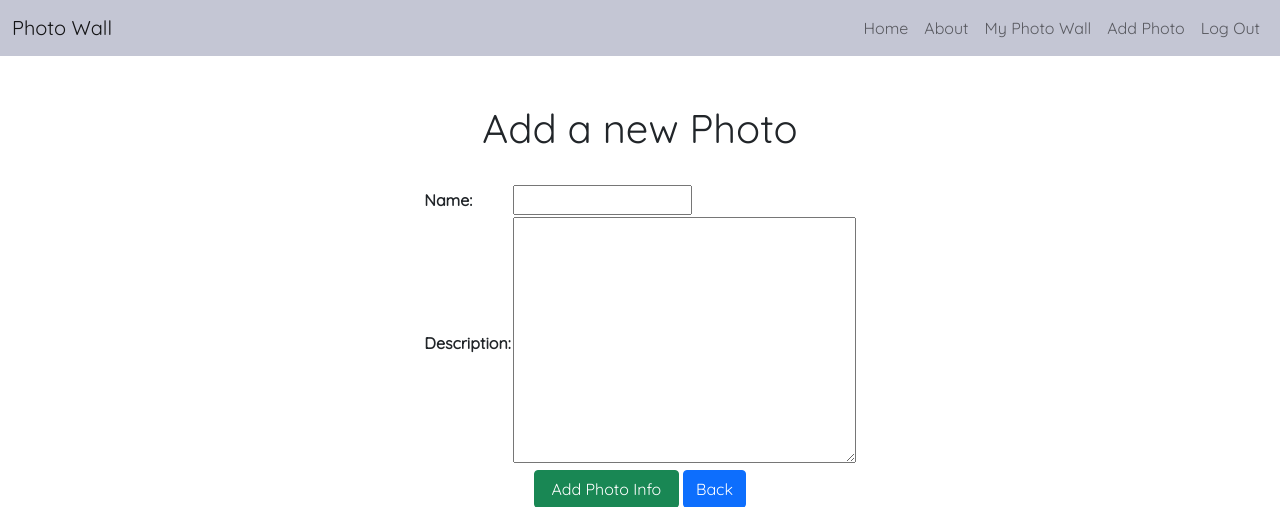
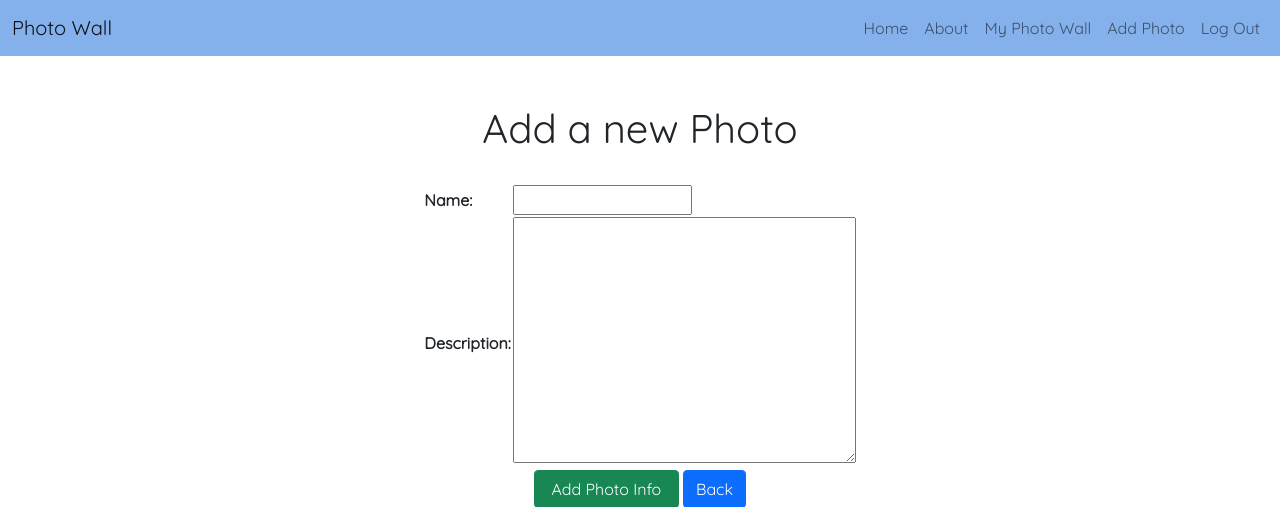
Before and after one commit to mint85/photo-wall, a Django app: page /photos/create/ in a window 1280 px wide. Shown: the top 507 px of the page. Run offline with Django 4.2, Linux system fonts and the light colour scheme; the visitor is signed in with stand-in values (Sample User, id 1); some libraries are stand-ins or nearby versions.

Commit message:
changes navbar background color. adds back to photo wall button to details.html

```diff
--- a/main_app/static/css/style.css
+++ b/main_app/static/css/style.css
@@ -7,7 +7,10 @@
 
 
 .navbar-custom {
-    background-color: #c4c6d4;
+    /* background-color: #c4c6d4; */
+    /* background-color: #47bcff; */
+    background-color: #84b1eb;
+
 }
 
 #linkedin-link {
--- a/main_app/templates/photos/detail.html
+++ b/main_app/templates/photos/detail.html
@@ -28,6 +28,8 @@
                     </p>
                     <a href="{% url 'photos_update' photo.id %}" class="btn btn-primary">Edit</a>
                     <a href="{% url 'photos_delete' photo.id %}" class="btn btn-danger">Delete</a>
+                    <a href="{% url 'photos_index' %}" class="btn btn-secondary">Back to Photo Wall</a>
+
                 </div>
             </div>
         </div>
```
